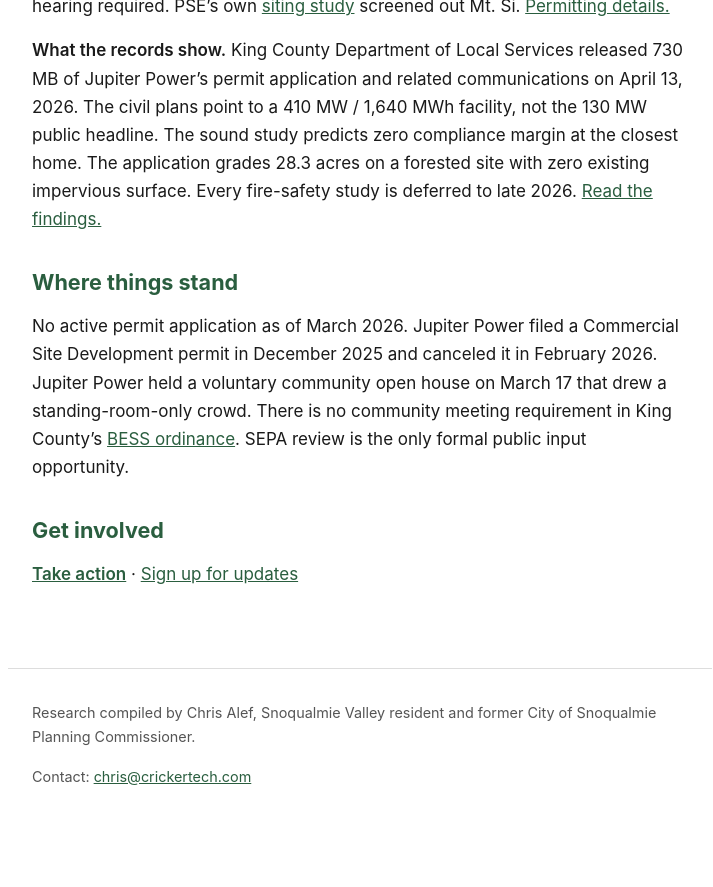
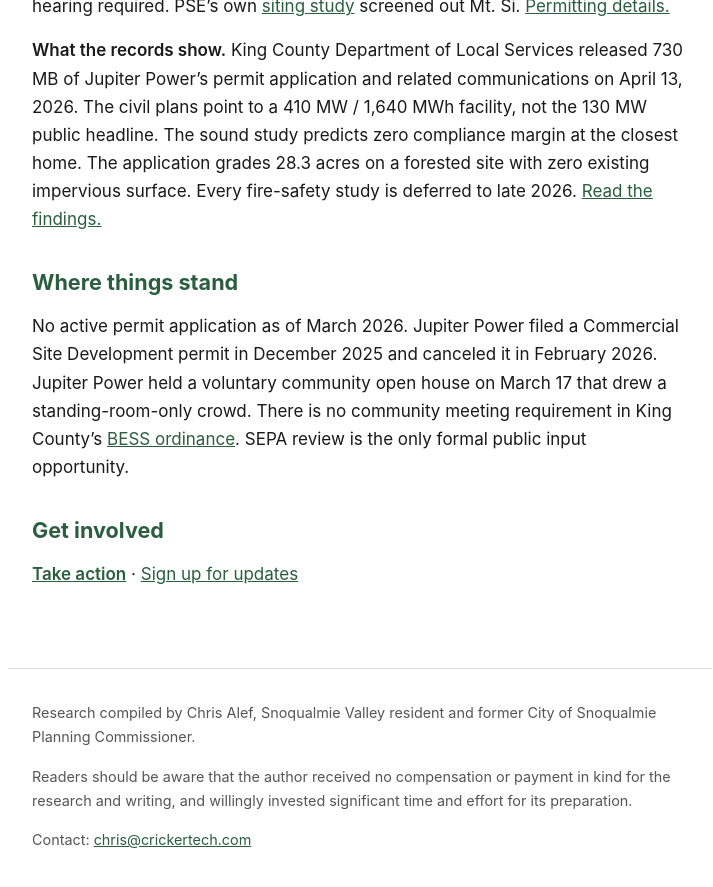
Before and after one commit to calef/cascadia-ridge-bess, a Jekyll site: the page built from index.md, in a window 1280 px wide and 900 px high, scrolled down 1616 px. Shown: the top 887 px of the window, without its empty margins (280-993 px from the left). Built offline with Jekyll 4.4.1, drawn with Linux system fonts in a browser that asks for light colours; before the commit the page ends 2453 px from its top, so only the background shows below that.

Commit message:
Deploy site 2026-05-01-102858

```diff
--- a/_layouts/default.html
+++ b/_layouts/default.html
@@ -29,6 +29,7 @@
 
   <footer class="site-footer">
     <p>Research compiled by Chris Alef, Snoqualmie Valley resident and former City of Snoqualmie Planning Commissioner.</p>
+    <p>Readers should be aware that the author received no compensation or payment in kind for the research and writing, and willingly invested significant time and effort for its preparation.</p>
     <p>Contact: <a href="mailto:chris@crickertech.com">chris@crickertech.com</a></p>
   </footer>
   <script>
```
